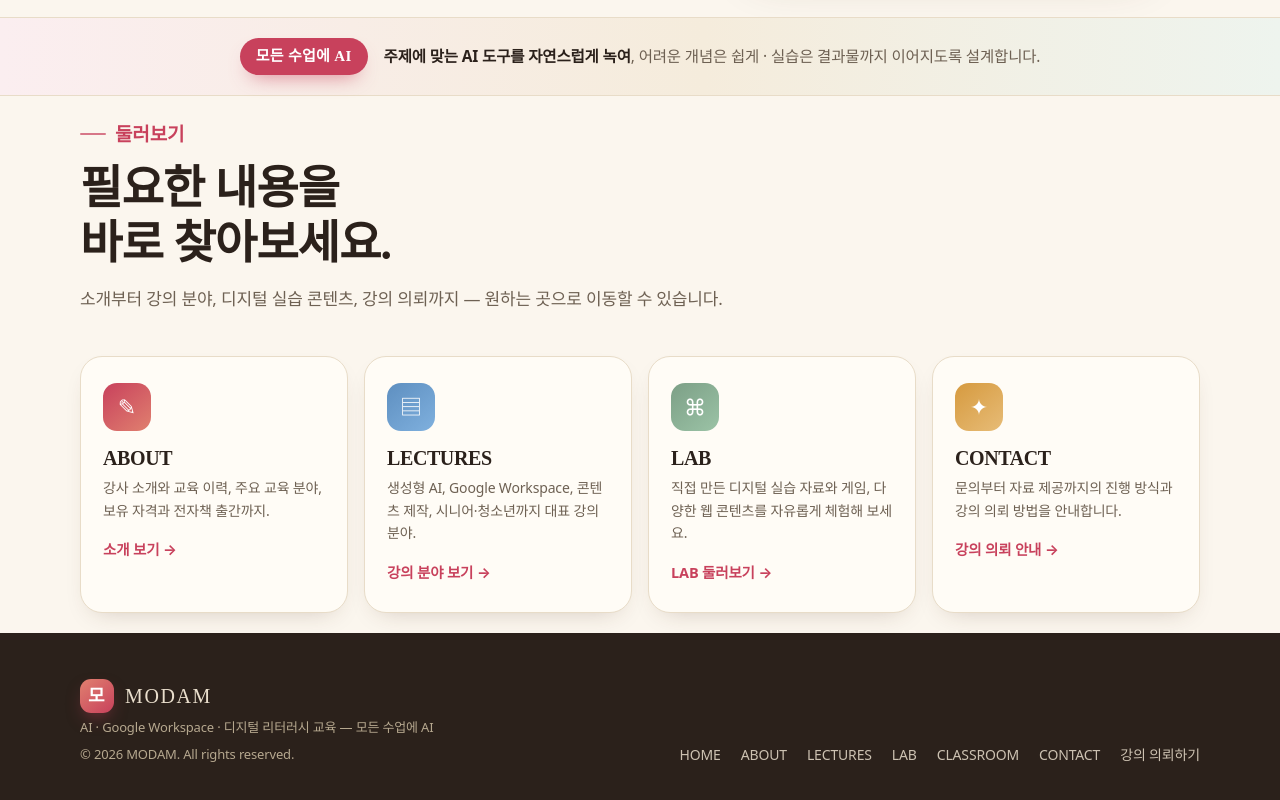
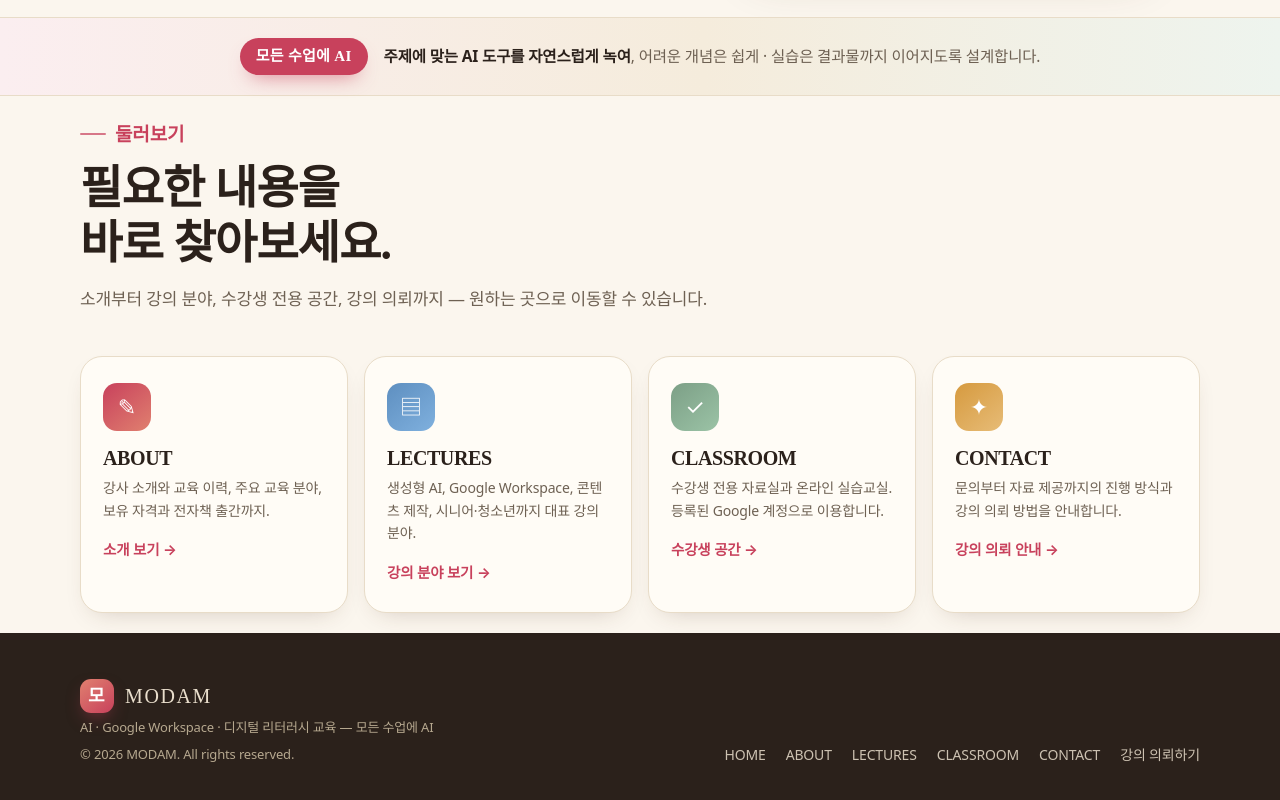
Before and after one commit to young1102-ui/modam-homepage, a plain HTML site: page index.html in a window 1280 px wide. Shown: the part 622-1422 px from the top of the page. Drawn offline with Linux system fonts and the light colour scheme; a web font is replaced by a local one.

Commit message:
Add files via upload

```diff
--- a/index.html
+++ b/index.html
@@ -5,6 +5,7 @@
 <meta name="viewport" content="width=device-width, initial-scale=1" />
 <title>MODAM · 디지털 리터러시 강의 — 모든 수업에 AI</title>
 <meta name="description" content="MODAM은 사회복지기관·청소년센터·공공기관·시니어·기업을 위한 실습형 디지털 교육을 제공합니다. 모든 수업에 AI를 더합니다." />
+  <link rel="canonical" href="https://www.young2026.com/" />
 <link rel="preconnect" href="https://fonts.googleapis.com" />
 <link rel="preconnect" href="https://fonts.gstatic.com" crossorigin />
 <link href="https://fonts.googleapis.com/css2?family=Gowun+Batang:wght@400;700&family=Gaegu:wght@400;700&display=swap" rel="stylesheet" />
@@ -15,13 +16,12 @@
 
 <header class="nav">
   <div class="wrap nav-in">
-    <a class="brand" href="index.html"><span class="stamp">모</span><b>MODAM</b></a>
+    <a class="brand" href="/"><span class="stamp">모</span><b>MODAM</b></a>
     <button class="nav-toggle" id="navToggle" aria-label="메뉴 열기" aria-expanded="false">☰</button>
     <nav class="nav-menu" id="navMenu">
-        <a href="index.html" class="active">HOME</a>
+        <a href="/" class="active">HOME</a>
         <a href="about.html">ABOUT</a>
         <a href="lectures.html">LECTURES</a>
-        <a href="https://lab.young2026.com" target="_blank" rel="noopener">LAB</a>
         <a href="classroom.html">CLASSROOM</a>
         <a href="contact.html">CONTACT</a>
     </nav>
@@ -78,7 +78,7 @@
       <div class="head reveal">
         <span class="eyebrow">둘러보기</span>
         <h2>필요한 내용을<br>바로 찾아보세요.</h2>
-        <p>소개부터 강의 분야, 디지털 실습 콘텐츠, 강의 의뢰까지 — 원하는 곳으로 이동할 수 있습니다.</p>
+        <p>소개부터 강의 분야, 수강생 전용 공간, 강의 의뢰까지 — 원하는 곳으로 이동할 수 있습니다.</p>
       </div>
       <div class="nav-cards">
         <a class="nav-card c1 reveal" href="about.html">
@@ -93,11 +93,11 @@
           <p>생성형 AI, Google Workspace, 콘텐츠 제작, 시니어·청소년까지 대표 강의 분야.</p>
           <span class="go">강의 분야 보기 →</span>
         </a>
-        <a class="nav-card c3 reveal" href="https://lab.young2026.com" target="_blank" rel="noopener">
-          <div class="nc-ic">⌘</div>
-          <h3>LAB</h3>
-          <p>직접 만든 디지털 실습 자료와 게임, 다양한 웹 콘텐츠를 자유롭게 체험해 보세요.</p>
-          <span class="go">LAB 둘러보기 →</span>
+        <a class="nav-card c3 reveal" href="classroom.html">
+          <div class="nc-ic">✓</div>
+          <h3>CLASSROOM</h3>
+          <p>수강생 전용 자료실과 온라인 실습교실. 등록된 Google 계정으로 이용합니다.</p>
+          <span class="go">수강생 공간 →</span>
         </a>
         <a class="nav-card c4 reveal" href="contact.html">
           <div class="nc-ic">✦</div>
@@ -117,10 +117,9 @@
       <small>AI · Google Workspace · 디지털 리터러시 교육 — 모든 수업에 AI<br>© 2026 MODAM. All rights reserved.</small>
     </div>
     <div class="foot-links">
-      <a href="index.html">HOME</a>
+      <a href="/">HOME</a>
       <a href="about.html">ABOUT</a>
       <a href="lectures.html">LECTURES</a>
-        <a href="https://lab.young2026.com" target="_blank" rel="noopener">LAB</a>
       <a href="classroom.html">CLASSROOM</a>
       <a href="contact.html">CONTACT</a>
       <a href="https://docs.google.com/forms/d/e/1FAIpQLSez-3oG_BZ2HWazTK4OoEIVhB53PXtMMl8bynGceaNKxIm9Ig/viewform" target="_blank" rel="noopener">강의 의뢰하기</a>
```
